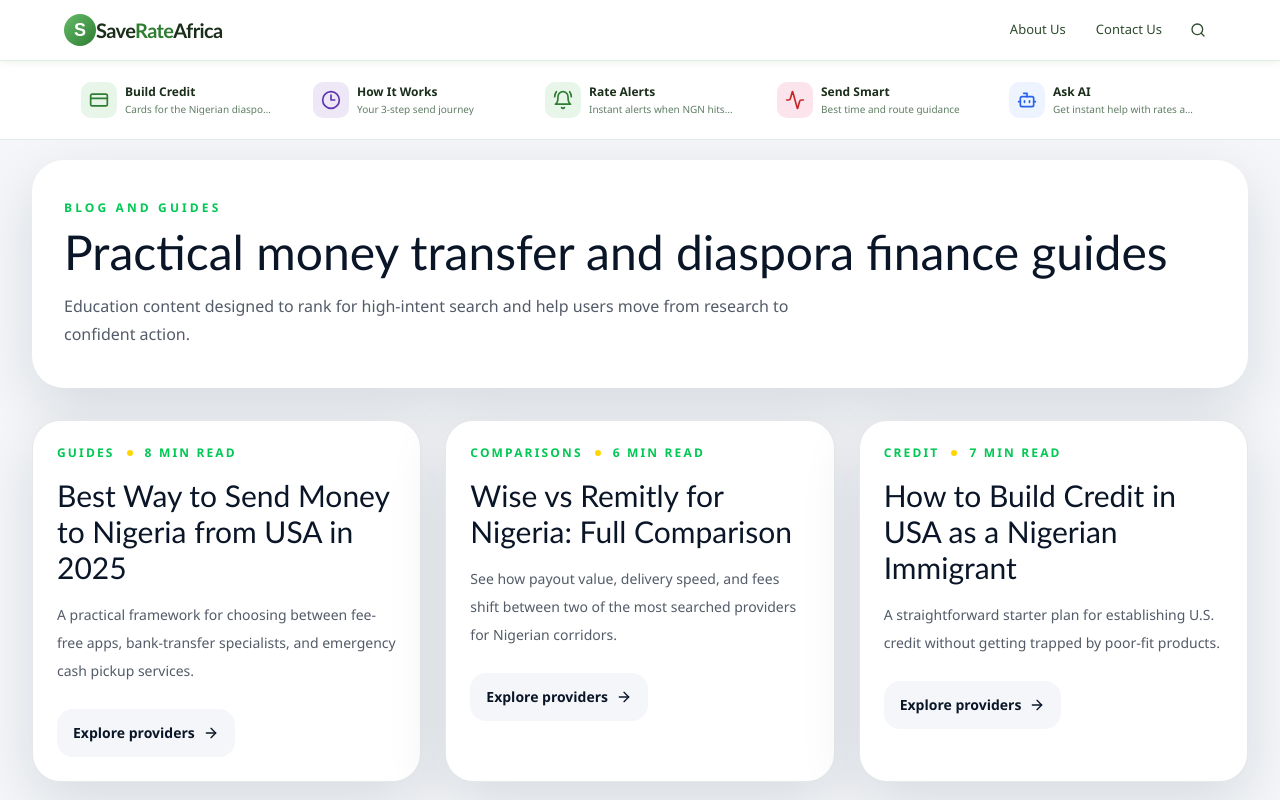
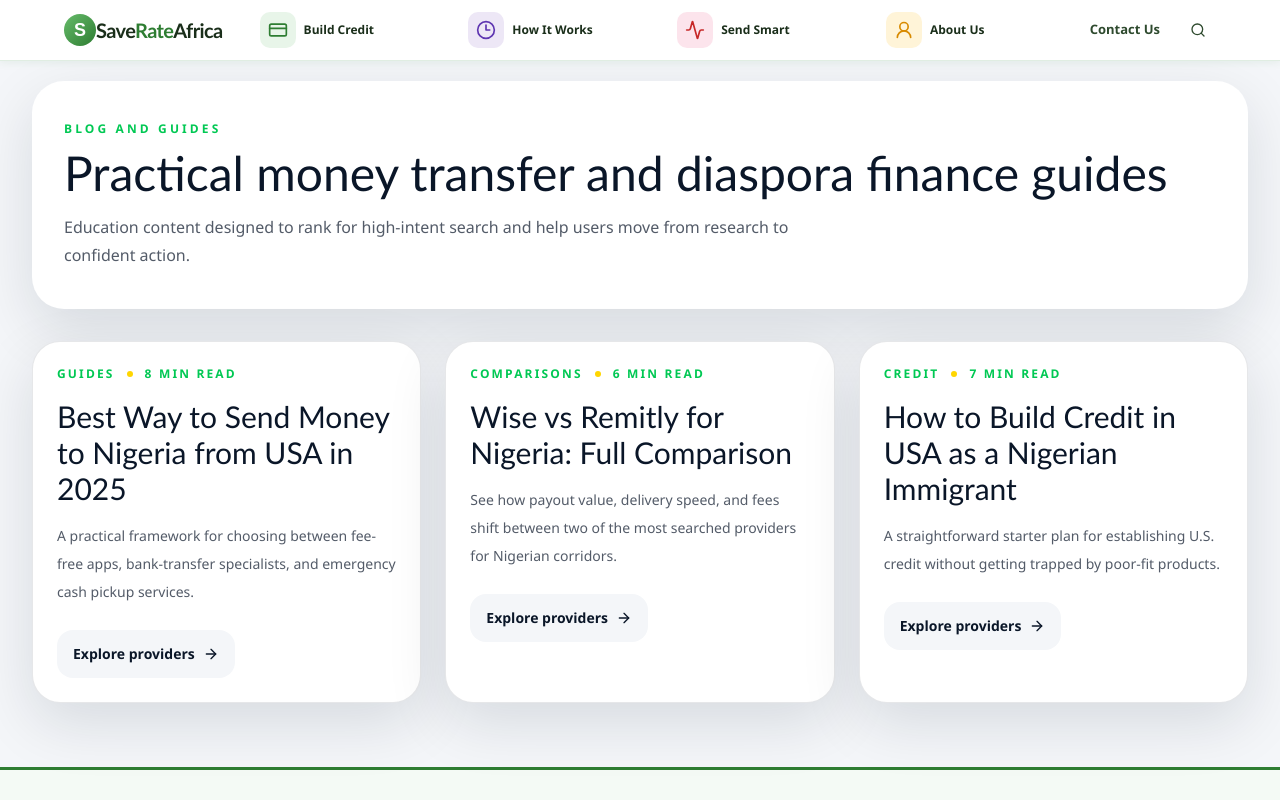
Before and after one commit to Chinenyeonukogu/SaveRateAfrica, a Next.js app: page /blog in a window 1280 px wide. Shown: the top 800 px of the page. Built offline with nearby package versions, Linux system fonts and the light colour scheme.

Commit message:
Restore one-line sticky header

```diff
--- a/app/globals.css
+++ b/app/globals.css
@@ -12,12 +12,6 @@
 html {
   scroll-behavior: smooth;
   scroll-padding-top: 60px;
-}
-
-@media (min-width: 900px) {
-  html {
-    scroll-padding-top: 120px;
-  }
 }
 
 body {
@@ -104,36 +98,6 @@ summary::-webkit-details-marker {
   color: #b0c4b0;
 }
 
-@media (min-width: 900px) and (max-width: 1200px) {
-  .strip {
-    max-width: 100%;
-  }
-
-  .st-s {
-    display: none;
-  }
-
-  .strip-item {
-    padding: 12px 10px;
-  }
-
-  .si,
-  .ai-circle {
-    width: 30px !important;
-    height: 30px !important;
-  }
-
-  .st-t {
-    font-size: 11px;
-  }
-}
-
-@media (max-width: 899px) {
-  .feature-strip {
-    display: none;
-  }
-}
-
 @layer base {
   body {
     @apply font-body antialiased;
--- a/components/SiteHeader.tsx
+++ b/components/SiteHeader.tsx
@@ -5,12 +5,11 @@ import { usePathname, useRouter } from "next/navigation";
 import type { LucideIcon } from "lucide-react";
 import {
   Activity,
-  BellRing,
-  Bot,
   Clock3,
   CreditCard,
   Menu,
   Search,
+  UserRound,
   X
 } from "lucide-react";
 import {
@@ -40,7 +39,7 @@ interface NavigationItem {
   sectionId?: string;
 }
 
-const featureNavigationItems: NavigationItem[] = [
+const navigationItems: NavigationItem[] = [
   {
     description: "Cards for the Nigerian diaspora",
     href: "/credit-cards",
@@ -61,15 +60,6 @@ const featureNavigationItems: NavigationItem[] = [
     sectionId: "how-it-works"
   },
   {
-    description: "Instant alerts when NGN hits your rate",
-    href: "/alerts",
-    icon: BellRing,
-    iconBoxClassName: "bg-[#e8f5e9]",
-    iconColorClassName: "text-[#2e7d32]",
-    label: "Rate Alerts",
-    matchPathnames: ["/alerts"]
-  },
-  {
     description: "Best time and route guidance",
     href: "#smart-sending",
     icon: Activity,
@@ -80,25 +70,17 @@ const featureNavigationItems: NavigationItem[] = [
     sectionId: "smart-sending"
   },
   {
-    description: "Get instant help with rates and routes",
-    href: "/",
-    icon: Bot,
-    iconBoxClassName: "bg-[#eef4ff]",
-    iconColorClassName: "text-[#2563eb]",
-    label: "Ask AI",
-    routeHref: "/"
+    description: "Our story",
+    href: "/about",
+    icon: UserRound,
+    iconBoxClassName: "bg-[#fff4d8]",
+    iconColorClassName: "text-[#d88a00]",
+    label: "About Us",
+    matchPathnames: ["/about"]
   }
 ] as const;
 
-const aboutNavigationItem: NavigationItem = {
-  description: "Our story",
-  href: "/about",
-  label: "About Us",
-  matchPathnames: ["/about"]
-};
-
 const contactNavigationItem: NavigationItem = {
-  description: "Get in touch with the team",
   href: "#contact",
   label: "Contact Us",
   routeHref: "/#contact",
@@ -111,11 +93,7 @@ const brandFontStyle = {
 const headerShellClassName = "mx-auto w-full max-w-[1200px] px-4 lg:px-6";
 const breadcrumbShellClassName =
   "mx-auto w-full max-w-[1200px] px-4 min-[600px]:px-6 lg:px-10";
-const allNavigationItems = [
-  ...featureNavigationItems,
-  aboutNavigationItem,
-  contactNavigationItem
-];
+const allNavigationItems = [...navigationItems, contactNavigationItem];
 
 function SaveRateAfricaLogo({
   href,
@@ -449,13 +427,13 @@ export function SiteHeader({
     );
   }
 
-  function renderFeatureStripItem(item: NavigationItem) {
+  function renderTabletNavigationItem(item: NavigationItem) {
     const isActive = isActiveNavigationItem(item);
 
     return (
       <Link
         aria-label={item.label}
-        className={`strip-item group flex w-full min-w-0 items-center gap-2 rounded-[14px] border px-4 py-3 transition-colors ${
+        className={`strip-item group flex shrink-0 items-center gap-1.5 rounded-[14px] border px-3 py-1.5 transition-colors min-[860px]:gap-2 ${
           isActive
             ? "border-[#c8e6c9] bg-[#f4faf5] shadow-[0_0_0_1px_rgba(46,125,50,0.08)]"
             : "border-transparent bg-white hover:border-[#dcedc8] hover:bg-[#f8fcf8]"
@@ -464,10 +442,9 @@ export function SiteHeader({
         title={item.label}
         onClick={(event) => handleNavigationClick(event, item)}
       >
-        {renderFeatureIcon(item)}
-        <div className="min-w-0">
+        {renderFeatureIcon(item, true)}
         <span
-            className={`st-t block whitespace-nowrap text-[12px] leading-[1.2] ${
+          className={`st-t block shrink-0 whitespace-nowrap text-[10px] leading-[1.2] min-[860px]:text-[11px] ${
             isActive
               ? "font-bold text-[#1b5e20]"
               : "font-semibold text-[#1a2e1a] group-hover:text-[#1b5e20]"
@@ -475,34 +452,6 @@ export function SiteHeader({
         >
           {item.label}
         </span>
-          {item.description ? (
-            <span
-              className={`st-s mt-1 block truncate text-[10px] leading-[1.2] ${
-                isActive ? "text-[#3b5e43]" : "text-[#5f7d63] group-hover:text-[#3b5e43]"
-              }`}
-            >
-              {item.description}
-            </span>
-          ) : null}
-        </div>
-      </Link>
-    );
-  }
-
-  function renderTopNavLink(item: NavigationItem) {
-    const isActive = isActiveNavigationItem(item);
-
-    return (
-      <Link
-        className={`inline-flex items-center rounded-[6px] px-3 py-1.5 text-[13px] font-medium no-underline ${
-          isActive
-            ? "bg-[#f1faf2] text-[#1b5e20]"
-            : "text-[#2e4a2e] hover:bg-[#f1faf2] hover:text-[#1b5e20]"
-        }`}
-        href={getNavigationHref(item)}
-        onClick={(event) => handleNavigationClick(event, item)}
-      >
-        {item.label}
       </Link>
     );
   }
@@ -532,16 +481,70 @@ export function SiteHeader({
         </div>
       ) : null}
 
-      <header className="sticky top-0 z-[1000] border-b border-[#e0ede2] bg-white shadow-[0_2px_8px_rgba(46,125,50,0.08)]">
+      <header className="sticky top-0 z-[999] border-b border-[#e0ede2] bg-white shadow-[0_2px_8px_rgba(46,125,50,0.08)]">
         <div className={headerShellClassName}>
           <div className="relative flex h-[60px] items-center justify-between gap-4">
             <div className="flex min-w-0 flex-1 items-center">
               <SaveRateAfricaLogo href={getHomeHref()} onClick={handleLogoClick} />
+              <nav aria-label="Primary" className="ml-3 hidden min-w-0 flex-1 lg:flex xl:ml-4">
+                <ul className="strip grid min-w-0 flex-1 grid-cols-4 items-center gap-2 xl:gap-3">
+                  {navigationItems.map((item) => {
+                    const isActive = isActiveNavigationItem(item);
+
+                    return (
+                      <li key={item.label} className="min-w-0 list-none">
+                        <Link
+                          className={`strip-item group flex w-full min-w-0 items-center gap-1.5 rounded-[14px] border px-3.5 py-2 transition-colors xl:gap-2 xl:px-5 ${
+                            isActive
+                              ? "border-[#c8e6c9] bg-[#f4faf5] text-[#1b5e20] shadow-[0_0_0_1px_rgba(46,125,50,0.08)]"
+                              : "border-transparent bg-white text-[#2e4a2e] hover:border-[#dcedc8] hover:bg-[#f8fcf8]"
+                          }`}
+                          href={getNavigationHref(item)}
+                          onClick={(event) => handleNavigationClick(event, item)}
+                        >
+                          {renderFeatureIcon(item)}
+                          <span
+                            className={`st-t block min-w-0 whitespace-nowrap text-[11px] leading-[1.2] transition-colors xl:text-[12px] ${
+                              isActive
+                                ? "font-bold text-[#1b5e20]"
+                                : "font-semibold text-[#1a2e1a] group-hover:text-[#1b5e20]"
+                            }`}
+                          >
+                            {item.label}
+                          </span>
+                        </Link>
+                      </li>
+                    );
+                  })}
+                </ul>
+              </nav>
+
+              <nav
+                aria-label="Tablet primary"
+                className="ml-3 hidden min-w-0 flex-1 items-center md:flex lg:hidden"
+              >
+                <ul className="strip grid w-full min-w-0 grid-cols-3 items-center gap-1 pr-2 min-[860px]:grid-cols-4">
+                  {navigationItems.map((item) => (
+                    <li key={item.label} className="min-w-0 list-none">
+                      {renderTabletNavigationItem(item)}
+                    </li>
+                  ))}
+                </ul>
+              </nav>
             </div>
 
-            <div className="hidden shrink-0 items-center gap-1.5 min-[900px]:flex">
-              {renderTopNavLink(aboutNavigationItem)}
-              {renderTopNavLink(contactNavigationItem)}
+            <div className="hidden shrink-0 items-center gap-2 lg:flex">
+              <Link
+                className={`inline-flex h-9 items-center rounded-full px-3 text-[13px] font-semibold transition ${
+                  isActiveNavigationItem(contactNavigationItem)
+                    ? "bg-[#f4faf5] text-[#1b5e20]"
+                    : "text-[#2e4a2e] hover:bg-[#f4faf5] hover:text-[#2e7d32]"
+                }`}
+                href={getNavigationHref(contactNavigationItem)}
+                onClick={(event) => handleNavigationClick(event, contactNavigationItem)}
+              >
+                {contactNavigationItem.label}
+              </Link>
               <div
                 className={`relative flex items-center rounded-full transition-colors ${
                   isSearchOpen ? "border-[0.5px] border-[#1a5c2a] bg-white pl-1.5 pr-3" : ""
@@ -599,9 +602,18 @@ export function SiteHeader({
               </div>
             </div>
 
-            <div className="hidden shrink-0 items-center gap-1.5 md:flex min-[900px]:hidden">
-              {renderTopNavLink(aboutNavigationItem)}
-              {renderTopNavLink(contactNavigationItem)}
+            <div className="hidden shrink-0 items-center gap-2 md:flex lg:hidden">
+              <Link
+                className={`inline-flex h-9 items-center rounded-full px-3 text-[13px] font-semibold transition ${
+                  isActiveNavigationItem(contactNavigationItem)
+                    ? "bg-[#f4faf5] text-[#1b5e20]"
+                    : "text-[#2e4a2e] hover:bg-[#f4faf5] hover:text-[#2e7d32]"
+                }`}
+                href={getNavigationHref(contactNavigationItem)}
+                onClick={(event) => handleNavigationClick(event, contactNavigationItem)}
+              >
+                {contactNavigationItem.label}
+              </Link>
 
               <button
                 aria-expanded={isSearchOpen}
@@ -647,7 +659,7 @@ export function SiteHeader({
             </div>
 
             {isSearchOpen ? (
-              <div className="absolute left-4 right-4 top-[calc(100%+8px)] z-[1001] rounded-[6px] border border-[#c8e6c9] bg-white px-3 py-2 shadow-[0_8px_24px_rgba(0,0,0,0.08)] min-[900px]:hidden">
+              <div className="absolute left-4 right-4 top-[calc(100%+8px)] z-[1001] rounded-[6px] border border-[#c8e6c9] bg-white px-3 py-2 shadow-[0_8px_24px_rgba(0,0,0,0.08)] lg:hidden">
                 <form className="flex items-center gap-2" role="search" onSubmit={handleSearchSubmit}>
                   <input
                     ref={mobileSearchInputRef}
@@ -677,20 +689,6 @@ export function SiteHeader({
           </div>
         </div>
       </header>
-
-      <div className="feature-strip sticky top-[60px] z-[999] hidden border-b border-[#e0ede2] bg-white min-[900px]:block">
-        <div className={headerShellClassName}>
-          <nav aria-label="Feature strip" className="py-2">
-            <ul className="strip grid grid-cols-5 gap-2">
-              {featureNavigationItems.map((item) => (
-                <li key={item.label} className="min-w-0 list-none">
-                  {renderFeatureStripItem(item)}
-                </li>
-              ))}
-            </ul>
-          </nav>
-        </div>
-      </div>
 
       <div
         className={`fixed inset-0 z-[998] bg-brand-navy/20 transition lg:hidden ${
@@ -734,7 +732,7 @@ export function SiteHeader({
             </button>
           </div>
 
-          {[...featureNavigationItems, aboutNavigationItem, contactNavigationItem].map((item) => {
+          {[...navigationItems, contactNavigationItem].map((item) => {
             const isActive = isActiveNavigationItem(item);
 
             return (
```
Lines whose indentation alone changed are shown as unchanged.
